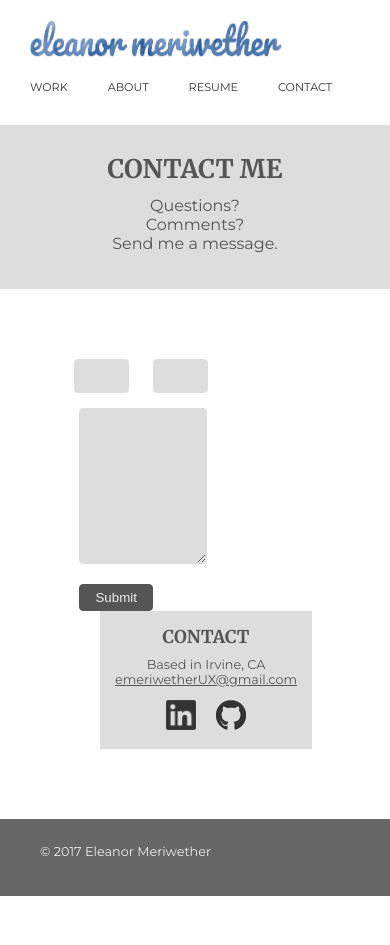
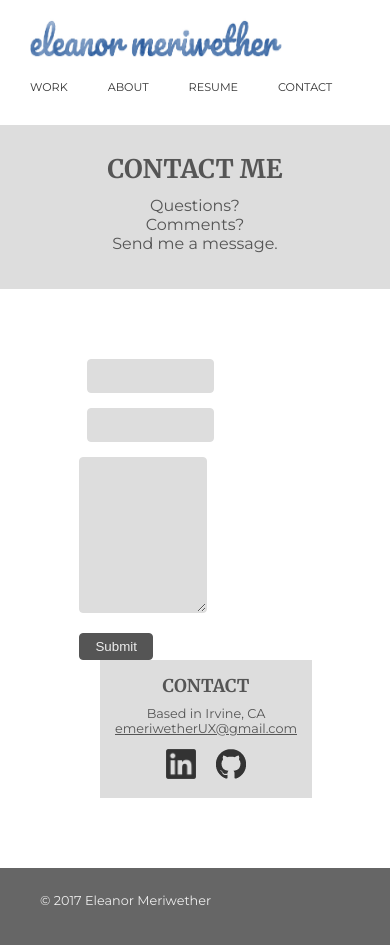
Before and after one commit to emeriwether/emeriwether.github.io, a Jekyll site: the page built from contact.html, in a window 390 px wide. Built offline with Jekyll 4.4.1, drawn with Linux system fonts in a browser that asks for light colours; nearby versions of some CDN libraries; before the commit the page ends 900 px from its top, so only the background shows below that.

Commit message:
adjust form form 948 media query

```diff
--- a/css/styles.css
+++ b/css/styles.css
@@ -195,8 +195,7 @@ MEDIA QUERIES
     /*Contact*/
     section.contactInfo #info h3 { font-size: 1.1em;}
     section.contactInfo #info p { font-size: .8em;}
-    section.contactInfo #form input[type=text] { width: 30%; }
-    section.contactInfo #form input:nth-child(2) { margin-left: 20px; }
+    section.contactInfo #form input[type=text] { width: 75%; margin-left: 12%; }
 }
 
 @media screen and (max-width: 842px) {
```
